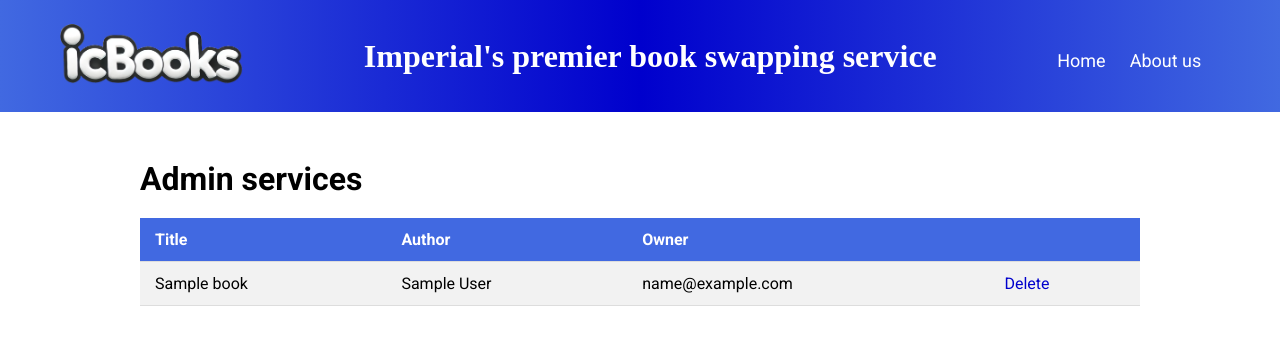
After one commit to palmwi2010/icbooks, a Flask app: template templates/delete.html in a window 1280 px wide. The commit adds this page. Shown: the top 345 px of the page. Run offline with Flask 3, Linux system fonts and the light colour scheme; the template is opened without the code that fills it: most values are stand-ins (such as "Sample title", 1, 10 or a date in 2020); parts of the project's set-up code (start-up, migrations or seed data) failed here and were passed over; some web fonts are replaced.

Commit message:
enabled delete

```diff
--- a/app.py
+++ b/app.py
@@ -14,11 +14,9 @@ from .api.api_utils import (
 )
 
 app = Flask(__name__)
-app.secret_key = "abc"
 
 # load env variables which includes database uri
 load_dotenv()
-
 
 # connection to real database
 app.config["SQLALCHEMY_DATABASE_URI"] = os.getenv("SQLALCHEMY_DATABASE_URI")
@@ -103,7 +101,7 @@ def details():
         "details.html",
         result=book_data,
         return_route=return_route
-    )
+        )
 
 
 @app.route("/about")
@@ -115,6 +113,22 @@ def about():
 def refresh_cache():
     cover_urls = database.session.execute(
         select(Book.cover_image_url)
-    ).scalars()
+        ).scalars()
     update_cache(cover_urls)
     return redirect("/")
+
+
+@app.route("/delete", methods=["GET", "POST"])
+def delete():
+    if request.method == "POST":
+        id = request.form.get("id-to-delete")
+        book_to_delete = (
+            database.session.execute(select(Book).filter(Book.id == id))
+            .scalars()
+            .first()
+        )
+        database.session.delete(book_to_delete)
+        database.session.commit()
+
+    books = database.session.execute(select(Book)).scalars()
+    return render_template("delete.html", books=books)
--- /dev/null
+++ b/static/delete.js
@@ -0,0 +1,11 @@
+const $form = document.querySelector("form");
+const $deleteBtns = document.querySelectorAll(".delete-btn");
+const $input = document.querySelector("#book-id");
+
+
+$deleteBtns.forEach($btn => {
+    $btn.addEventListener('click', e => {
+        $input.value = e.target.dataset.id;
+        $form.submit();
+    })
+})
--- a/static/styles.css
+++ b/static/styles.css
@@ -402,3 +402,36 @@ textarea {
     text-align: center;
     margin: 20px;
 }
+
+/* Delete page styling */
+table {
+    width: 100%;           /* Full width */
+    border-collapse: collapse;  /* Merge table borders */
+    margin: 20px 0;        /* Add space around the table */
+  }
+
+th, td {
+    padding: 12px 15px;    /* Add padding for readability */
+    text-align: left;       /* Left-align text */
+    border-bottom: 1px solid #ddd;  /* Add a light border for rows */
+  }
+
+  /* Add color to the table headers */
+  table th {
+    background-color: var(--header-side); /* Green background for the header */
+    color: white;             /* White text */
+  }
+
+  /* Zebra striping for the rows */
+  table tbody tr:nth-child(even) {
+    background-color: #f2f2f2; /* Light gray for even rows */
+  }
+
+  table tbody tr:hover {
+    background-color: #ddd;  /* Highlight row when hovered */
+  }
+
+  .delete-btn {
+    cursor: pointer;
+    color: var(--imp-color);
+  }
--- /dev/null
+++ b/templates/delete.html
@@ -0,0 +1,37 @@
+{% extends "template.html" %}
+
+{% block content %}
+
+    <main class=".hidden-content">
+        <h1>Admin services</h1>
+        <form action="/delete" method="post">
+
+            <table>
+                <tr>
+                    <th>Title</th>
+                    <th>Author</th>
+                    <th>Owner</th>
+                    <th></th>
+                </tr>
+                {% for book in books %}
+                    <tr>
+                        <td>{{book['title']}}</td>
+                        <td>{{book['authors']}}</td>
+                        <td>{{book['email']}}</td>
+                        <td data-id={{book['id']}} class="delete-btn">Delete</td>
+                    </tr>
+                {% endfor %}
+            </table>
+            <input type="text" hidden id="book-id" name="id-to-delete">
+        </form>
+    </main>
+
+{% endblock %}
+
+{% block scripts %}
+    <script
+            charset="utf-8"
+            type="text/javascript"
+            src="../static/delete.js">
+    </script>
+{% endblock scripts %}
```
Also changed, not shown: static/book_covers/12656641-M.jpg (deleted).
